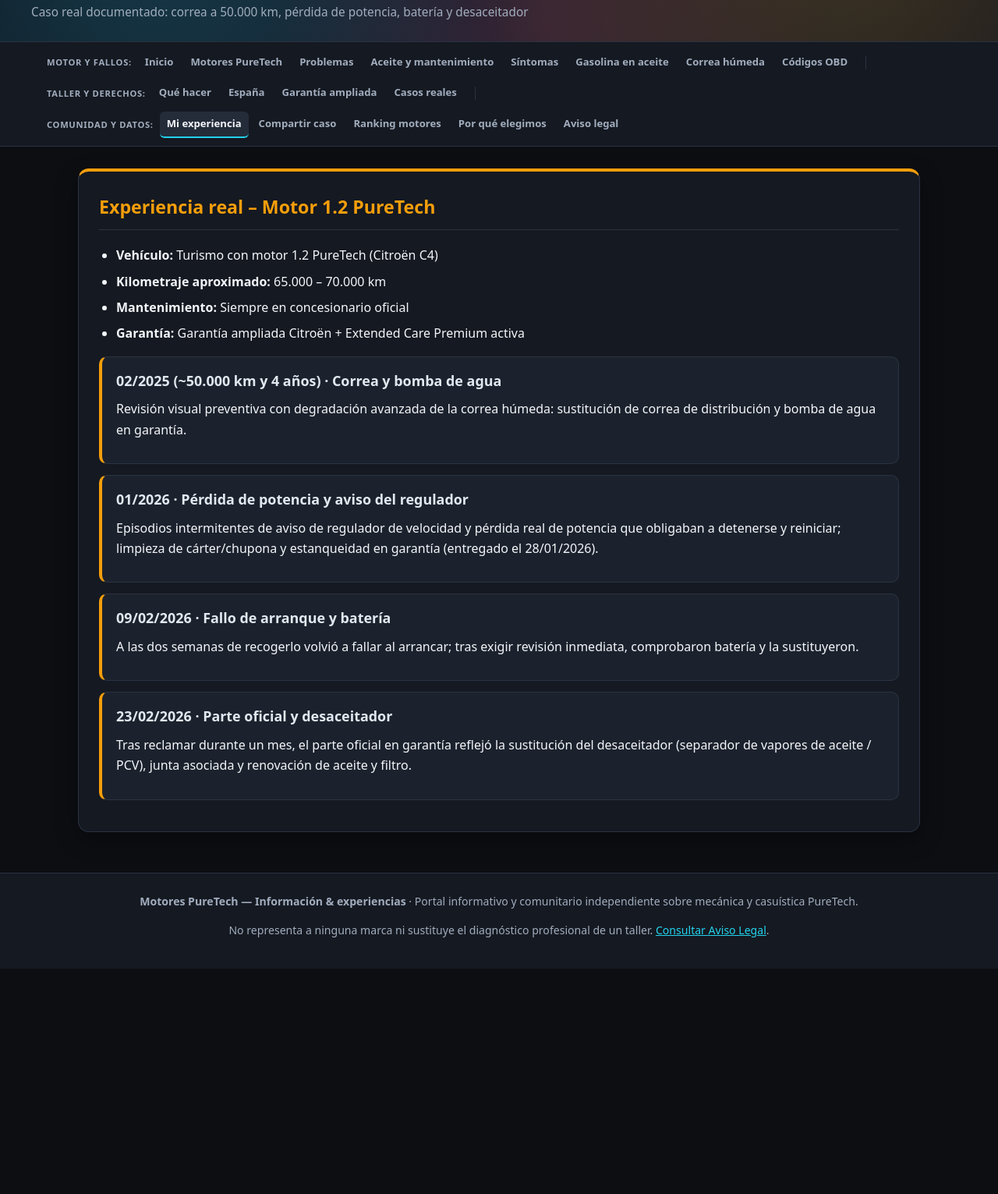
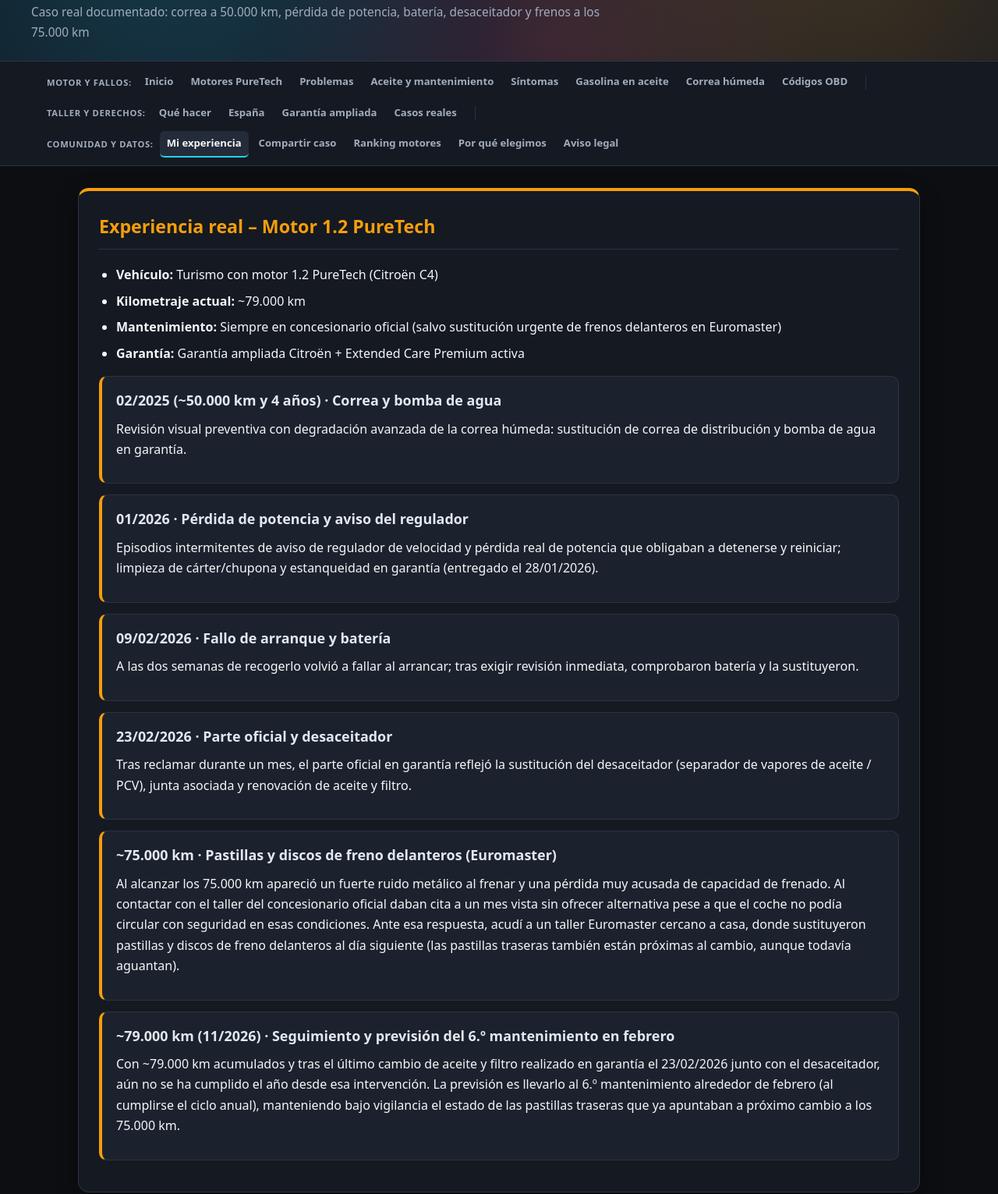
Before and after one commit to PuretecStellan/PuretecStellan.github.io, a plain HTML site: page mi-experiencia.html in a window 1280 px wide. Shown: the part 127-1658 px from the top of the page at 78% size. Before the commit the page ends 1369 px from the top, so only its background shows below. Drawn offline with Linux system fonts and the light colour scheme.

Commit message:
Add files via upload

```diff
--- a/mi-experiencia.html
+++ b/mi-experiencia.html
@@ -16,7 +16,7 @@
                     <span class="badge b-emerald">España &amp; garantías</span>
                 </div>
                 <h1>Motores PureTech</h1>
-                <p>Caso real documentado: correa a 50.000 km, pérdida de potencia, batería y desaceitador</p>
+                <p>Caso real documentado: correa a 50.000 km, pérdida de potencia, batería, desaceitador y frenos a los 75.000 km</p>
             </div>
             <div class="quick-pill-bar">
                 <a class="quick-pill" href="que-hacer.html">Guía en taller</a>
@@ -41,8 +41,8 @@
             <h2>Experiencia real – Motor 1.2 PureTech</h2>
             <ul>
                 <li><strong>Vehículo:</strong> Turismo con motor 1.2 PureTech (Citroën C4)</li>
-                <li><strong>Kilometraje aproximado:</strong> 65.000 – 70.000 km</li>
-                <li><strong>Mantenimiento:</strong> Siempre en concesionario oficial</li>
+                <li><strong>Kilometraje actual:</strong> ~79.000 km</li>
+                <li><strong>Mantenimiento:</strong> Siempre en concesionario oficial (salvo sustitución urgente de frenos delanteros en Euromaster)</li>
                 <li><strong>Garantía:</strong> Garantía ampliada Citroën + Extended Care Premium activa</li>
             </ul>
 
@@ -62,6 +62,14 @@
                 <h3>23/02/2026 · Parte oficial y desaceitador</h3>
                 <p>Tras reclamar durante un mes, el parte oficial en garantía reflejó la sustitución del desaceitador (separador de vapores de aceite / PCV), junta asociada y renovación de aceite y filtro.</p>
             </div>
+            <div class="timeline-step">
+                <h3>~75.000 km · Pastillas y discos de freno delanteros (Euromaster)</h3>
+                <p>Al alcanzar los 75.000 km apareció un fuerte ruido metálico al frenar y una pérdida muy acusada de capacidad de frenado. Al contactar con el taller del concesionario oficial daban cita a un mes vista sin ofrecer alternativa pese a que el coche no podía circular con seguridad en esas condiciones. Ante esa respuesta, acudí a un taller Euromaster cercano a casa, donde sustituyeron pastillas y discos de freno delanteros al día siguiente (las pastillas traseras también están próximas al cambio, aunque todavía aguantan).</p>
+            </div>
+            <div class="timeline-step">
+                <h3>~79.000 km (11/2026) · Seguimiento y previsión del 6.º mantenimiento en febrero</h3>
+                <p>Con ~79.000 km acumulados y tras el último cambio de aceite y filtro realizado en garantía el 23/02/2026 junto con el desaceitador, aún no se ha cumplido el año desde esa intervención. La previsión es llevarlo al 6.º mantenimiento alrededor de febrero (al cumplirse el ciclo anual), manteniendo bajo vigilancia el estado de las pastillas traseras que ya apuntaban a próximo cambio a los 75.000 km.</p>
+            </div>
         </section>
     </main>
 
```
